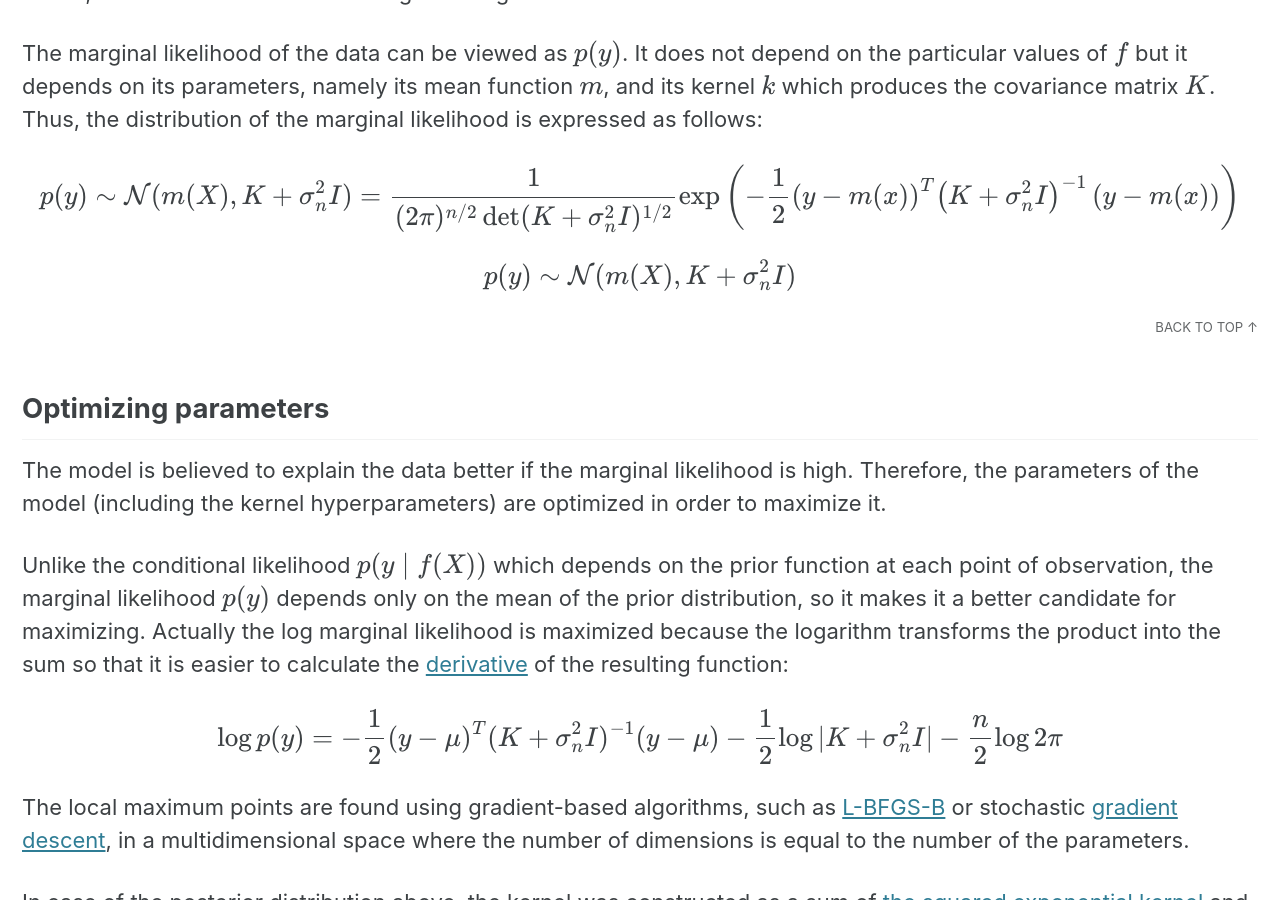
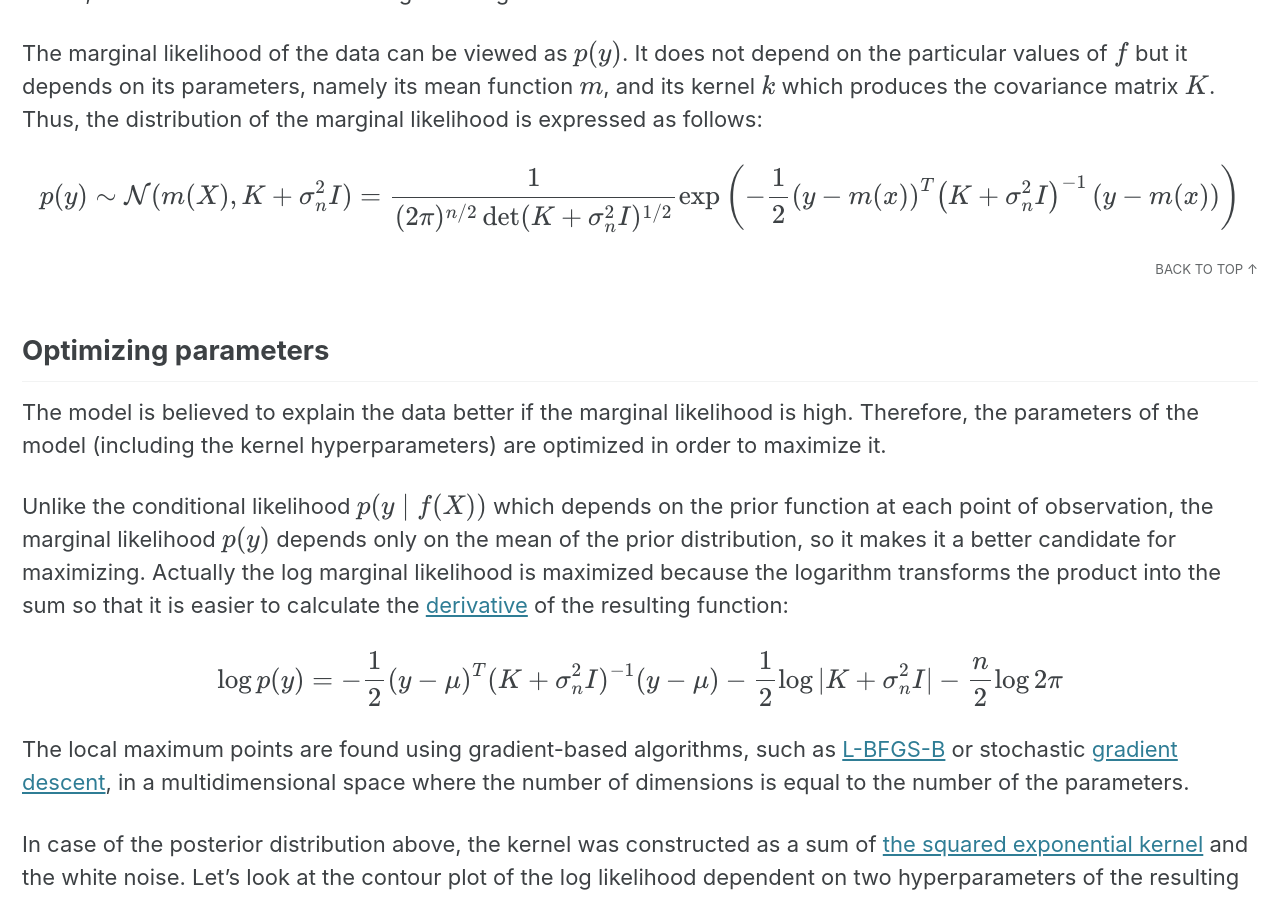
Before and after one commit to vzahorui/vzahorui.github.io, a Jekyll site: the page built from _posts/2022-07-23-gaussian-process.md, in a window 1280 px wide and 900 px high, scrolled down 7074 px. Built offline with Jekyll 4.4.1, drawn with Linux system fonts in a browser that asks for light colours; cached includes are drawn as plain includes; nearby versions of some CDN libraries; formulas are drawn with MathJax 3.

Commit message:
Update 2022-07-23-gaussian-process.md

```diff
--- a/_posts/2022-07-23-gaussian-process.md
+++ b/_posts/2022-07-23-gaussian-process.md
@@ -123,9 +123,6 @@ Assuming that both the prior and the likelihood function are Gaussian, the mean
 The marginal likelihood of the data can be viewed as $p(y)$. It does not depend on the particular values of $f$ but it depends on its parameters, namely its mean function $m$, and its kernel $k$ which produces the covariance matrix $K$. Thus, the distribution of the marginal likelihood is expressed as follows:
 
 $$p(y) \sim \mathcal{N}(m(X), K+\sigma^2_n I) = \frac{1}{(2\pi)^{n/2}\det(K + \sigma^2_n I)^{1/2}} \exp \left(-\frac{1}{2} \left(y-m(x) \right)^{T}\left( K + \sigma^2_n I \right)^{-1} \left(y-m(x) \right)\right)$$
-
-
-$$p(y) \sim \mathcal{N}(m(X), K+\sigma^2_n I)$$
 
 <a href="#page-title" class="back-to-top">{{ site.data.ui-text[site.locale].back_to_top | default: 'Back to Top' }} &uarr;</a>
 
```
